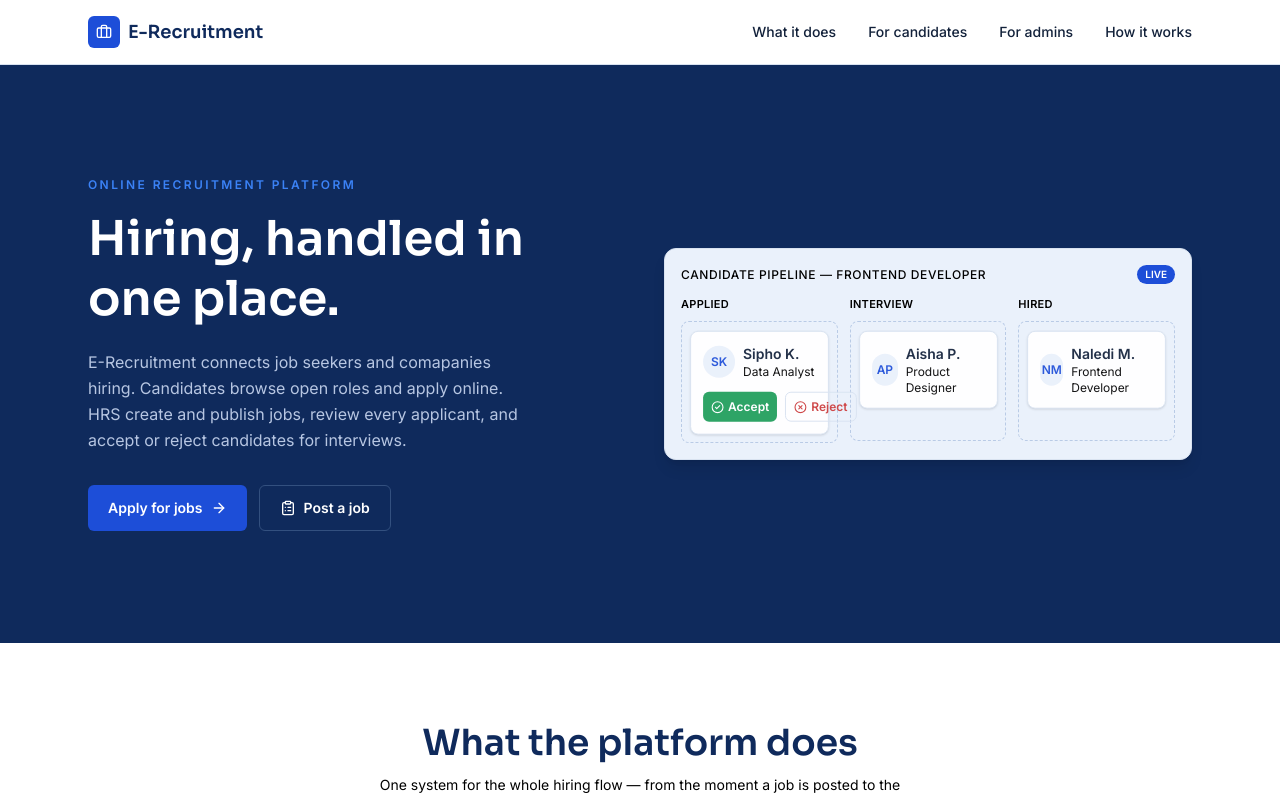
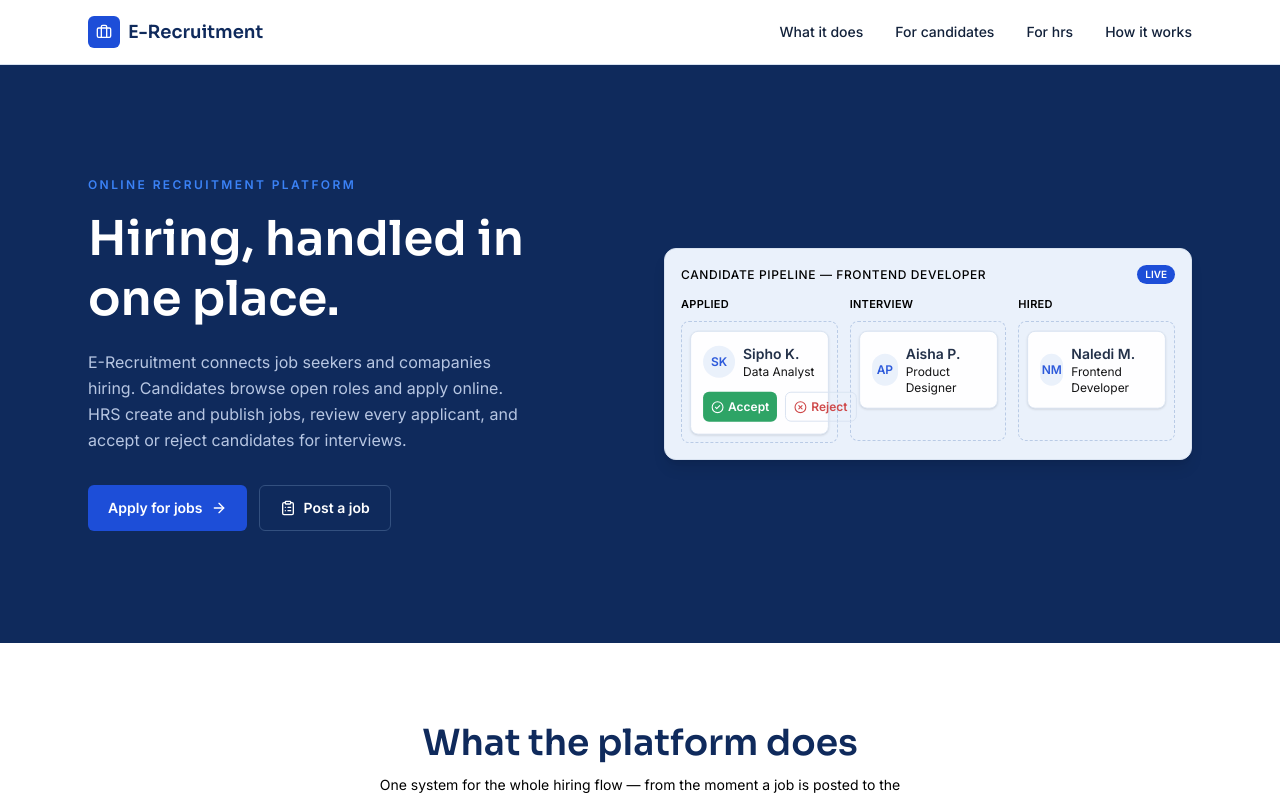
Before and after one commit to pedropkmmt/E-Recruitment, a React (Vite) app: page / in a window 1280 px wide. Shown: the top 797 px of the page. Built offline with nearby package versions, Linux system fonts and the light colour scheme.

Commit message:
update wording on the webiste

```diff
--- a/src/components/Navbar.jsx
+++ b/src/components/Navbar.jsx
@@ -4,7 +4,7 @@ import { colors } from "../utils/colors";
 
 const Navbar = () => {
   const [open, setOpen] = useState(false);
-  const links = ["What it does", "For candidates", "For admins", "How it works"];
+  const links = ["What it does", "For candidates", "For hrs", "How it works"];
 
   return (
     <header
```
